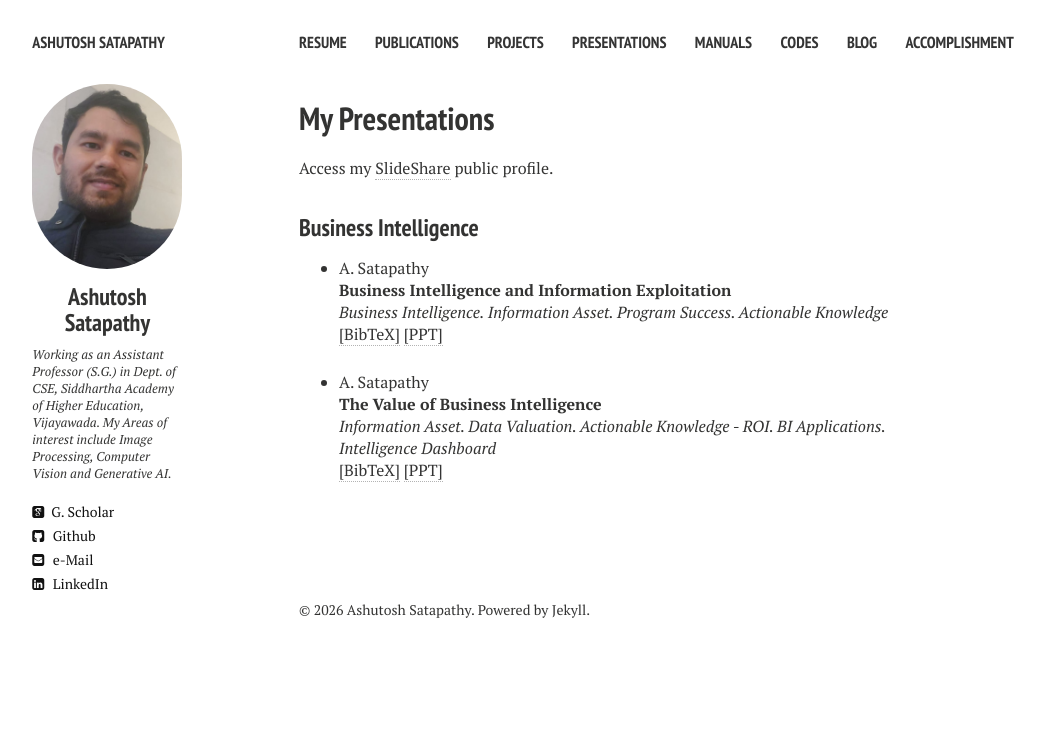
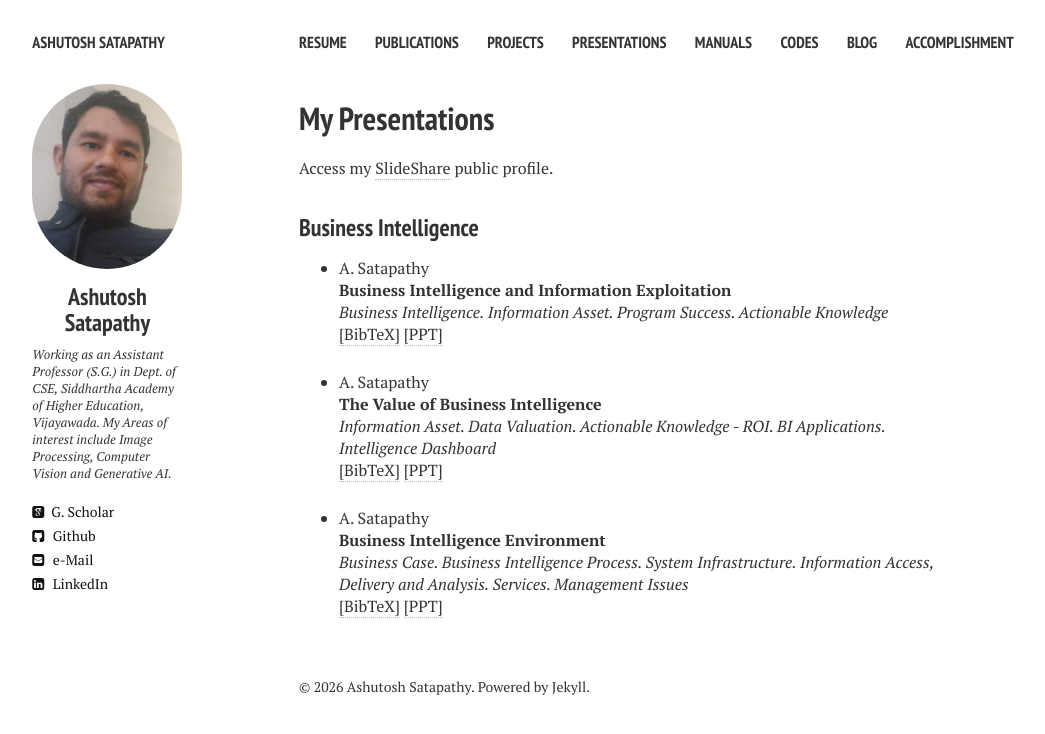
Before and after one commit to ashutoshsatapathy1990/ashutoshsatapathy1990.github.io, a Jekyll site: the page built from presentations-BI.md, in a window 1280 px wide. Shown: the top 734 px of the page, without its empty margins (21-1066 px from the left). Built offline with Jekyll 4.4.1, drawn with Linux system fonts in a browser that asks for light colours; nearby versions of some CDN libraries.

Commit message:
Update presentations-BI.html

```diff
--- a/_layouts/presentations-BI.html
+++ b/_layouts/presentations-BI.html
@@ -107,16 +107,16 @@ A. Satapathy
 </div>
 </li>
 
-<!-- Item: ashutosh2024asde -->
+<!-- Item: satapathy2024bivalue -->
 <li ><p>
 A. Satapathy
 <br><b>The Value of Business Intelligence</b><br>
 <i>Information Asset. Data Valuation. Actionable Knowledge - ROI. BI Applications. Intelligence Dashboard</i>
 <br />
-<a href="javascript:toggleBibtex('ashutosh2024asde')">[BibTeX]</a>
+<a href="javascript:toggleBibtex('satapathy2024bivalue')">[BibTeX]</a>
 <a href="https://www.slideshare.net/slideshow/the-value-of-business-intelligence-096b/271049228">[PPT]</a>
 </p>
-<div id="bib_ashutosh2024asde" class="bibtex noshow">
+<div id="bib_satapathy2024bivalue" class="bibtex noshow">
 <pre>
 @misc{satapathy2024bivalue,
   author       = {Ashutosh Satapathy},
@@ -125,6 +125,29 @@ A. Satapathy
   year         = {2024},
   month        = aug,
   institution  = {Velagapudi Ramakrishna Siddhartha Engineering College},
+  address      = {Vijayawada, India}
+}
+</pre>
+</div>
+</li>
+
+<li ><p>
+A. Satapathy
+<br><b>Business Intelligence Environment</b><br>
+<i>Business Case. Business Intelligence Process. System Infrastructure. Information Access, Delivery and Analysis. Services. Management Issues</i>
+<br />
+<a href="javascript:toggleBibtex('satapathy2026bienvironment')">[BibTeX]</a>
+<a href="https://www.slideshare.net/slideshow/business-intelligence-environment/286089689">[PPT]</a>
+</p>
+<div id="bib_satapathy2026bienvironment" class="bibtex noshow">
+<pre>
+@misc{satapathy2026bienvironment,
+  author       = {Ashutosh Satapathy},
+  title        = {Business Intelligence Environment},
+  howpublished = {Lecture slides},
+  year         = {2026},
+  month        = Feb,
+  institution  = {Siddhartha Academy of Higher Education (Deemed to be University)},
   address      = {Vijayawada, India}
 }
 </pre>
```
